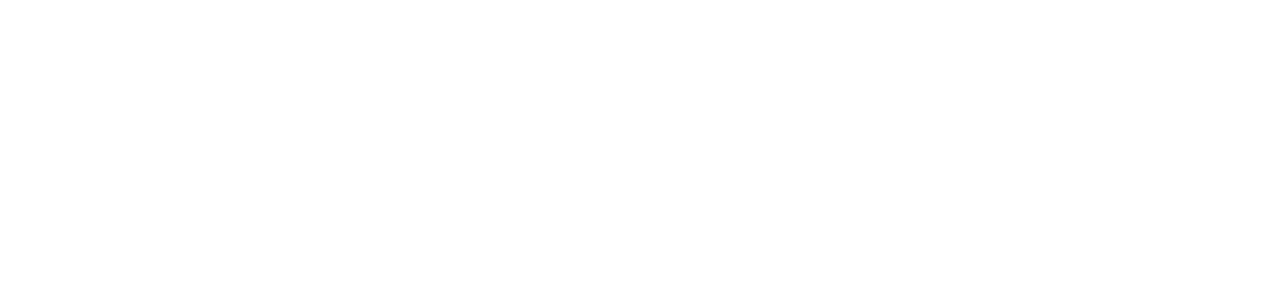
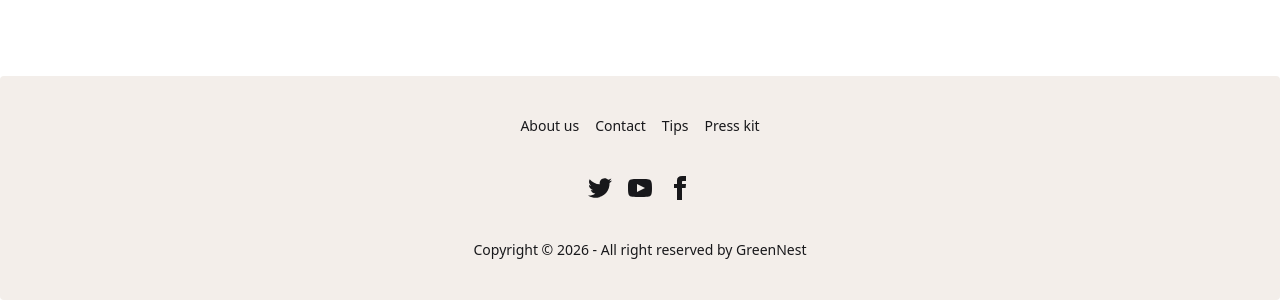
Before and after one commit to Nahidul-Islam78/GreenNest, a React (Vite) app: page / in a window 1280 px wide. Shown: the part 820-1120 px from the top of the page. Before the commit the page ends 800 px from the top, so only its background shows below. Built offline with nearby package versions, Linux system fonts and the light colour scheme.

Commit message:
added header & footer

```diff
--- /dev/null
+++ b/src/component/Footer.jsx
@@ -0,0 +1,59 @@
+import React from 'react';
+
+const Footer = () => {
+  return (
+    <footer className="footer footer-horizontal footer-center bg-[#F3EEEA] text-base-content rounded p-10">
+      <nav className="grid grid-flow-col gap-4">
+        <a className="link link-hover">About us</a>
+        <a className="link link-hover">Contact</a>
+        <a className="link link-hover">Tips</a>
+        <a className="link link-hover">Press kit</a>
+      </nav>
+      <nav>
+        <div className="grid grid-flow-col gap-4">
+          <a>
+            <svg
+              xmlns="http://www.w3.org/2000/svg"
+              width="24"
+              height="24"
+              viewBox="0 0 24 24"
+              className="fill-current"
+            >
+              <path d="M24 4.557c-.883.392-1.832.656-2.828.775 1.017-.609 1.798-1.574 2.165-2.724-.951.564-2.005.974-3.127 1.195-.897-.957-2.178-1.555-3.594-1.555-3.179 0-5.515 2.966-4.797 6.045-4.091-.205-7.719-2.165-10.148-5.144-1.29 2.213-.669 5.108 1.523 6.574-.806-.026-1.566-.247-2.229-.616-.054 2.281 1.581 4.415 3.949 4.89-.693.188-1.452.232-2.224.084.626 1.956 2.444 3.379 4.6 3.419-2.07 1.623-4.678 2.348-7.29 2.04 2.179 1.397 4.768 2.212 7.548 2.212 9.142 0 14.307-7.721 13.995-14.646.962-.695 1.797-1.562 2.457-2.549z"></path>
+            </svg>
+          </a>
+          <a>
+            <svg
+              xmlns="http://www.w3.org/2000/svg"
+              width="24"
+              height="24"
+              viewBox="0 0 24 24"
+              className="fill-current"
+            >
+              <path d="M19.615 3.184c-3.604-.246-11.631-.245-15.23 0-3.897.266-4.356 2.62-4.385 8.816.029 6.185.484 8.549 4.385 8.816 3.6.245 11.626.246 15.23 0 3.897-.266 4.356-2.62 4.385-8.816-.029-6.185-.484-8.549-4.385-8.816zm-10.615 12.816v-8l8 3.993-8 4.007z"></path>
+            </svg>
+          </a>
+          <a>
+            <svg
+              xmlns="http://www.w3.org/2000/svg"
+              width="24"
+              height="24"
+              viewBox="0 0 24 24"
+              className="fill-current"
+            >
+              <path d="M9 8h-3v4h3v12h5v-12h3.642l.358-4h-4v-1.667c0-.955.192-1.333 1.115-1.333h2.885v-5h-3.808c-3.596 0-5.192 1.583-5.192 4.615v3.385z"></path>
+            </svg>
+          </a>
+        </div>
+      </nav>
+      <aside>
+        <p>
+          Copyright © {new Date().getFullYear()} - All right reserved by
+          GreenNest
+        </p>
+      </aside>
+    </footer>
+  );
+};
+
+export default Footer;
--- a/src/layout/HomeLayout.jsx
+++ b/src/layout/HomeLayout.jsx
@@ -1,16 +1,20 @@
 import React from 'react';
 import { Outlet } from 'react-router';
 import Header from '../component/Header';
+import Footer from '../component/Footer';
 
 const HomeLayout = () => {
   return (
-    <div className='w-11/12 mx-auto'>
-      <header>
+    <div>
+      <header className="w-11/12 mx-auto">
         <Header></Header>
       </header>
-      <Outlet>
-      </Outlet>
-      <footer></footer>
+      <main>
+        <Outlet></Outlet>
+      </main>
+      <footer>
+        <Footer></Footer>
+      </footer>
     </div>
   );
 };
--- a/src/page/HomePage.jsx
+++ b/src/page/HomePage.jsx
@@ -2,8 +2,8 @@
 
 const HomePage = () => {
   return (
-    <div>
-
+    <div className='min-h-screen'>
+      <p>i'm home</p>
     </div>
   );
 };
```
Also changed, not shown: src/component/Naver.jsx (+6 -6 lines).
